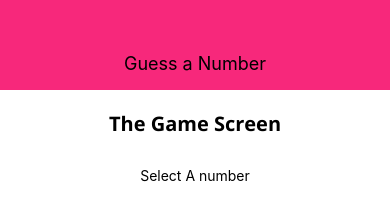
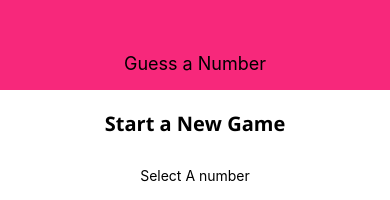
Before and after one commit to AdhamNour/guess_a_number_app, a React Native app: screen / in a window 390 px wide. Shown: the top 200 px of the page. Built offline with nearby package versions, Linux system fonts and the light colour scheme.

Commit message:
finished video 23 from module 4

```diff
--- a/screens/StartGameScreen.js
+++ b/screens/StartGameScreen.js
@@ -53,7 +53,7 @@ const StartGameScreen = (props) => {
   return (
     <TouchableWithoutFeedback onPress={() => Keyboard.dismiss()}>
       <View style={styles.screen}>
-        <Text style={styles.title}>The Game Screen</Text>
+        <Text style={styles.title}>Start a New Game</Text>
         <Card style={styles.inputContainer}>
           <Text>Select A number</Text>
           <Input
```
